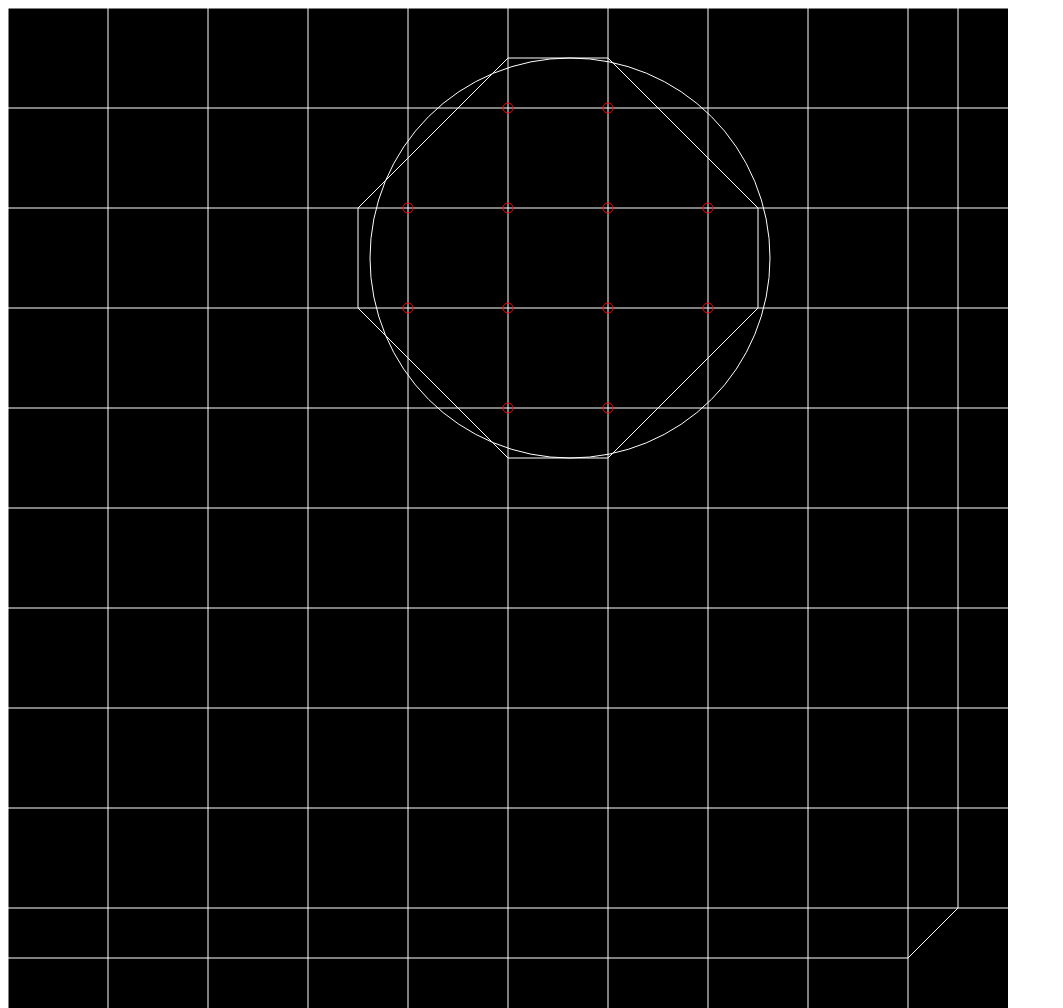
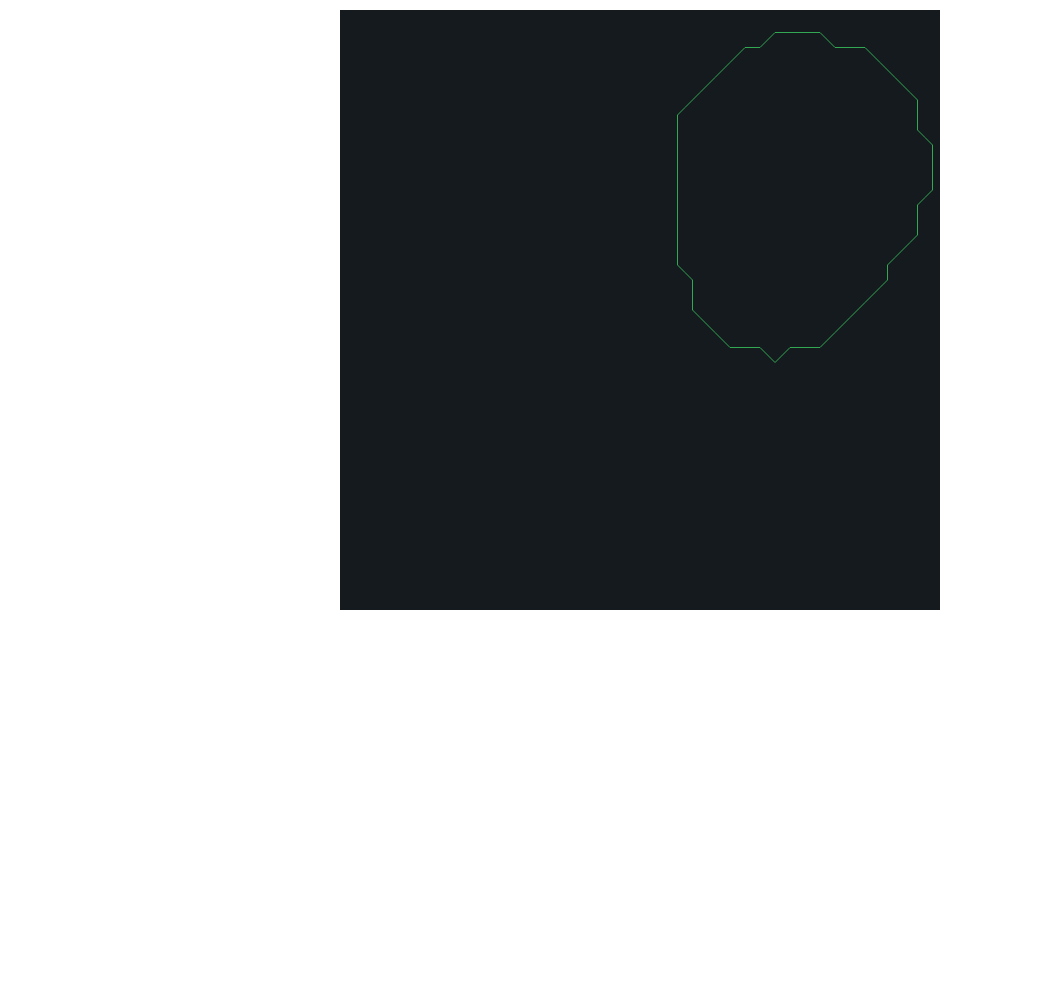
Before and after one commit to mtthwm/marching-squares, a website: page index.html in a window 1280 px wide. Shown: the whole page, without its empty margins (0-1063 px from the left). After the commit the page ends 800 px from the top, so only its background shows below. Drawn offline with Linux system fonts and the light colour scheme.

Commit message:
Lots of refactoring!

```diff
--- a/grid.js
+++ b/grid.js
@@ -39,11 +39,11 @@ const Grid = function (width, height, cellSize)
         return {cornerX, cornerY};
     };
 
-    this.drawLines = (ctx) => {
+    this.drawLines = (ctx, color="#FFFFFF") => {
         const width = this.arr[0].length * this.cellSize;
         const height = this.arr.length * this.cellSize;
 
-        ctx.strokeStyle = "#FFFFFF";
+        ctx.strokeStyle = color;
 
         // Vertical Lines
         for (let y = 0; y < width; y += cellSize)
@@ -64,10 +64,10 @@ const Grid = function (width, height, cellSize)
         }
     };
 
-    this.drawValues = (ctx, offsetX, offsetY) => {
+    this.drawValues = (ctx, offsetX, offsetY, color="#FFFFFF") => {
         this._2DArrayUtil(this.arr, (value, x, y) => {
             ctx.font = '12px serif';
-            ctx.fillStyle = '#ffffff';
+            ctx.fillStyle = color;
             ctx.fillText(value.value, x, y, this.cellSize * 0.75);
         }, offsetX, offsetY);
     };
@@ -79,10 +79,10 @@ const Grid = function (width, height, cellSize)
         }, 0, 0);
     };
 
-    this.drawCoordinates = (ctx) => {
+    this.drawCoordinates = (ctx, color="#FFFFFF") => {
         this._2DArrayUtil(this.arr, (value, x, y) => {
             ctx.font = '12px serif';
-            ctx.fillStyle = '#ffffff';
+            ctx.fillStyle = color;
             ctx.fillText(`(${Math.floor(x / cellSize)},${Math.floor(y / cellSize)})`, x, y, this.cellSize * 0.75);
         }, cellSize * .4, cellSize * .5);
     }
--- a/index.html
+++ b/index.html
@@ -6,11 +6,25 @@
     <meta name="viewport" content="width=device-width, initial-scale=1.0">
     <title>Marching Squares</title>
 
+    <style>
+        body {
+            display: flex;
+            justify-content: center;
+            align-items: center;
+            margin: 0;
+        }
 
+        #main-canvas {
+            margin: 10px;
+        }
+    </style>
 </head>
 <body>
     <canvas id="main-canvas"></canvas>
+
+
     <script src="grid.js"></script>
     <script src="index.js"></script>
+    <script src="tiles.js"></script>
 </body>
 </html>
--- a/index.js
+++ b/index.js
@@ -1,5 +1,12 @@
-const height = 1000;
-const width = 1000;
+const circle_color = "#d92323";
+const blob_color = "#32a852";
+const grid_line_color = "#999999";
+const background_color = "#151a1f";
+const corner_color = "#1f8fff";
+
+const height = 600;
+const width = 600;
+const gridSize = 40;
 const circles = [];
 
 const canvas = document.getElementById("main-canvas");
@@ -11,7 +18,7 @@ const Circle = function (x, y, radius) {
     this.y = y;
 
     this.draw = (ctx) => {
-        ctx.strokeStyle = "#ffffff";
+        ctx.strokeStyle = circle_color;
         ctx.beginPath();
         ctx.arc(this.x, this.y, this.radius, 0, 360);
         ctx.stroke();
@@ -21,39 +28,12 @@ const Circle = function (x, y, radius) {
 canvas.width = width;
 canvas.height = height;
 
-circles.push(new Circle(250, 250, 200));
-const myGrid = new Grid(10, 10, 100);
+circles.push(new Circle(width / 4, width / 4, width / 5));
+circles.push(new Circle(width / 5, width * 0.45, width / 10));
+const myGrid = new Grid(gridSize, gridSize, width / gridSize);
 
 const circleIntersectFunction = (x, y, circle) => {
-    return ((circle.radius*circle.radius) / (Math.pow(x - circle.x, 2) + Math.pow(y - circle.y, 2)));
-};
-
-const draw = () => {
-    ctx.fillStyle = "#000000";
-    ctx.fillRect(0, 0, canvas.width, canvas.height);
-
-    myGrid.drawColors(ctx);
-    myGrid.drawLines(ctx);
-    // myGrid.drawValues(ctx);
-    // myGrid.drawCoordinates(ctx);
-
-    myGrid.forEachCellCoords((element, x, y) => {
-        if (element.value >= 1)
-        {
-            ctx.strokeStyle = "#FF0000";
-            ctx.beginPath();
-            ctx.arc(x, y, 5, 0, 360);
-            ctx.stroke();
-        }
-    });
-
-    myGrid.forEachCell((element, x, y) => {
-        drawTile(ctx, myGrid, x, y)
-    });
-
-    circles.forEach((element) => {
-        element.draw(ctx);
-    });
+    return (circle.radius*circle.radius) / (Math.pow(x - circle.x, 2) + Math.pow(y - circle.y, 2));
 };
 
 const drawLine = (ctx, x1, y1, x2, y2, color="#FFFFFF") => {
@@ -72,7 +52,7 @@ const gridCellToTile = (grid, x, y) => {
         {
             if (j >= grid.width || i >= grid.height)
             {
-                tileValue += "1";
+                tileValue += "0";
             }
             else
             {
@@ -83,76 +63,40 @@ const gridCellToTile = (grid, x, y) => {
     return tileValue;
 };
 
-// Returns coordinates for the midpoint of the top edge of a square or a given size, with a corner at the given coordinates
-const topMid = (cornerX, cornerY, cellSize) => {
-    return [cornerX + cellSize / 2, cornerY];
-};
-// Returns coordinates for the midpoint of the left edge of a square or a given size, with a corner at the given coordinates
-const leftMid = (cornerX, cornerY, cellSize) => {
-    return [cornerX, cornerY + cellSize / 2];
-};
-// Returns coordinates for the midpoint of the right edge of a square or a given size, with a corner at the given coordinates
-const rightMid = (cornerX, cornerY, cellSize) => {
-    return [cornerX + cellSize, cornerY + cellSize / 2];
-};
-// Returns coordinates for the midpoint of the bottom edge of a square or a given size, with a corner at the given coordinates
-const bottomMid = (cornerX, cornerY, cellSize) => {
-    return [cornerX + cellSize / 2, cornerY + cellSize];
-};
+const drawBackground = (ctx) => {
+    ctx.fillStyle = background_color;
+    ctx.fillRect(0, 0, canvas.width, canvas.height);
+}
 
-const tiles = {
-    "0000": (ctx, cornerX, cornerY, cellSize) => {},
-    "1111": (ctx, cornerX, cornerY, cellSize) => {},
-    "0010": (ctx, cornerX, cornerY, cellSize) => {
-        drawLine(ctx, ...leftMid(cornerX, cornerY, cellSize), ...bottomMid(cornerX, cornerY, cellSize));
-    },
-    "0001": (ctx, cornerX, cornerY, cellSize) => {
-        drawLine(ctx, ...bottomMid(cornerX, cornerY, cellSize), ...rightMid(cornerX, cornerY, cellSize));
-    },
-    "0011": (ctx, cornerX, cornerY, cellSize) => {
-        drawLine(ctx, ...leftMid(cornerX, cornerY, cellSize), ...rightMid(cornerX, cornerY, cellSize));
-    },
-    "0100": (ctx, cornerX, cornerY, cellSize) => {
-        drawLine(ctx, ...topMid(cornerX, cornerY, cellSize), ...rightMid(cornerX, cornerY, cellSize));
-    },
-    "0110": (ctx, cornerX, cornerY, cellSize) => {
-        drawLine(ctx, ...leftMid(cornerX, cornerY, cellSize), ...topMid(cornerX, cornerY, cellSize));
-        drawLine(ctx, ...bottomMid(cornerX, cornerY, cellSize), ...rightMid(cornerX, cornerY, cellSize));
-    },
-    "0101": (ctx, cornerX, cornerY, cellSize) => {
-        drawLine(ctx, ...topMid(cornerX, cornerY, cellSize), ...bottomMid(cornerX, cornerY, cellSize));
-    },
-    "0111": (ctx, cornerX, cornerY, cellSize) => {
-        drawLine(ctx, ...leftMid(cornerX, cornerY, cellSize), ...topMid(cornerX, cornerY, cellSize));
-    },
-    "1000": (ctx, cornerX, cornerY, cellSize) => {
-        drawLine(ctx, ...leftMid(cornerX, cornerY, cellSize), ...topMid(cornerX, cornerY, cellSize));
-    },
-    "1010": (ctx, cornerX, cornerY, cellSize) => {
-        drawLine(ctx, ...topMid(cornerX, cornerY, cellSize), ...bottomMid(cornerX, cornerY, cellSize));
-    },
-    "1001": (ctx, cornerX, cornerY, cellSize) => {
-        drawLine(ctx, ...topMid(cornerX, cornerY, cellSize), ...rightMid(cornerX, cornerY, cellSize));
-        drawLine(ctx, ...leftMid(cornerX, cornerY, cellSize), ...bottomMid(cornerX, cornerY, cellSize));
-    },
-    "1011": (ctx, cornerX, cornerY, cellSize) => {
-        drawLine(ctx, ...topMid(cornerX, cornerY, cellSize), ...rightMid(cornerX, cornerY, cellSize));
-    },
-    "1100": (ctx, cornerX, cornerY, cellSize) => {
-        drawLine(ctx, ...leftMid(cornerX, cornerY, cellSize), ...rightMid(cornerX, cornerY, cellSize));
-    },
-    "1110": (ctx, cornerX, cornerY, cellSize) => {
-        drawLine(ctx, ...bottomMid(cornerX, cornerY, cellSize), ...rightMid(cornerX, cornerY, cellSize));
-    },
-    "1101": (ctx, cornerX, cornerY, cellSize) => {
-        drawLine(ctx, ...leftMid(cornerX, cornerY, cellSize), ...bottomMid(cornerX, cornerY, cellSize));
-    },
-};
+const drawCorners = (ctx, grid) => {
+    grid.forEachCellCoords((element, x, y) => {
+        if (element.value >= 1)
+        {
+            ctx.strokeStyle = corner_color;
+            ctx.beginPath();
+            ctx.arc(x, y, 5, 0, 360);
+            ctx.stroke();
+        }
+    });
+}
 
-const drawTile = (ctx, grid, x, y) => {
-    const {cornerX, cornerY} = grid.getCellCorner(x, y);
+const draw = () => {
+    drawBackground(ctx);
 
-    tiles[gridCellToTile(grid, x, y)](ctx, cornerX, cornerY, grid.cellSize);
+    // myGrid.drawColors(ctx);
+    // myGrid.drawLines(ctx, grid_line_color);
+    // myGrid.drawValues(ctx);
+    // myGrid.drawCoordinates(ctx);
+
+    // drawCorners(ctx, myGrid);
+
+    myGrid.forEachCell((element, x, y) => {
+        drawTile(ctx, myGrid, x, y)
+    });
+
+    // circles.forEach((element) => {
+    //     element.draw(ctx);
+    // });
 };
 
 const update = () => {
--- /dev/null
+++ b/tiles.js
@@ -0,0 +1,72 @@
+
+// Returns coordinates for the midpoint of the top edge of a square or a given size, with a corner at the given coordinates
+const topMid = (cornerX, cornerY, cellSize) => {
+    return [cornerX + cellSize / 2, cornerY];
+};
+// Returns coordinates for the midpoint of the left edge of a square or a given size, with a corner at the given coordinates
+const leftMid = (cornerX, cornerY, cellSize) => {
+    return [cornerX, cornerY + cellSize / 2];
+};
+// Returns coordinates for the midpoint of the right edge of a square or a given size, with a corner at the given coordinates
+const rightMid = (cornerX, cornerY, cellSize) => {
+    return [cornerX + cellSize, cornerY + cellSize / 2];
+};
+// Returns coordinates for the midpoint of the bottom edge of a square or a given size, with a corner at the given coordinates
+const bottomMid = (cornerX, cornerY, cellSize) => {
+    return [cornerX + cellSize / 2, cornerY + cellSize];
+};
+
+const tiles = {
+    "0000": (ctx, cornerX, cornerY, cellSize) => {},
+    "1111": (ctx, cornerX, cornerY, cellSize) => {},
+    "0010": (ctx, cornerX, cornerY, cellSize) => {
+        drawLine(ctx, ...leftMid(cornerX, cornerY, cellSize), ...bottomMid(cornerX, cornerY, cellSize), blob_color);
+    },
+    "0001": (ctx, cornerX, cornerY, cellSize) => {
+        drawLine(ctx, ...bottomMid(cornerX, cornerY, cellSize), ...rightMid(cornerX, cornerY, cellSize), blob_color);
+    },
+    "0011": (ctx, cornerX, cornerY, cellSize) => {
+        drawLine(ctx, ...leftMid(cornerX, cornerY, cellSize), ...rightMid(cornerX, cornerY, cellSize), blob_color);
+    },
+    "0100": (ctx, cornerX, cornerY, cellSize) => {
+        drawLine(ctx, ...topMid(cornerX, cornerY, cellSize), ...rightMid(cornerX, cornerY, cellSize), blob_color);
+    },
+    "0110": (ctx, cornerX, cornerY, cellSize) => {
+        drawLine(ctx, ...leftMid(cornerX, cornerY, cellSize), ...topMid(cornerX, cornerY, cellSize), blob_color);
+        drawLine(ctx, ...bottomMid(cornerX, cornerY, cellSize), ...rightMid(cornerX, cornerY, cellSize), blob_color);
+    },
+    "0101": (ctx, cornerX, cornerY, cellSize) => {
+        drawLine(ctx, ...topMid(cornerX, cornerY, cellSize), ...bottomMid(cornerX, cornerY, cellSize), blob_color);
+    },
+    "0111": (ctx, cornerX, cornerY, cellSize) => {
+        drawLine(ctx, ...leftMid(cornerX, cornerY, cellSize), ...topMid(cornerX, cornerY, cellSize), blob_color);
+    },
+    "1000": (ctx, cornerX, cornerY, cellSize) => {
+        drawLine(ctx, ...leftMid(cornerX, cornerY, cellSize), ...topMid(cornerX, cornerY, cellSize), blob_color);
+    },
+    "1010": (ctx, cornerX, cornerY, cellSize) => {
+        drawLine(ctx, ...topMid(cornerX, cornerY, cellSize), ...bottomMid(cornerX, cornerY, cellSize), blob_color);
+    },
+    "1001": (ctx, cornerX, cornerY, cellSize) => {
+        drawLine(ctx, ...topMid(cornerX, cornerY, cellSize), ...rightMid(cornerX, cornerY, cellSize), blob_color);
+        drawLine(ctx, ...leftMid(cornerX, cornerY, cellSize), ...bottomMid(cornerX, cornerY, cellSize), blob_color);
+    },
+    "1011": (ctx, cornerX, cornerY, cellSize) => {
+        drawLine(ctx, ...topMid(cornerX, cornerY, cellSize), ...rightMid(cornerX, cornerY, cellSize), blob_color);
+    },
+    "1100": (ctx, cornerX, cornerY, cellSize) => {
+        drawLine(ctx, ...leftMid(cornerX, cornerY, cellSize), ...rightMid(cornerX, cornerY, cellSize), blob_color);
+    },
+    "1110": (ctx, cornerX, cornerY, cellSize) => {
+        drawLine(ctx, ...bottomMid(cornerX, cornerY, cellSize), ...rightMid(cornerX, cornerY, cellSize), blob_color);
+    },
+    "1101": (ctx, cornerX, cornerY, cellSize) => {
+        drawLine(ctx, ...leftMid(cornerX, cornerY, cellSize), ...bottomMid(cornerX, cornerY, cellSize), blob_color);
+    },
+};
+
+const drawTile = (ctx, grid, x, y) => {
+    const {cornerX, cornerY} = grid.getCellCorner(x, y);
+
+    tiles[gridCellToTile(grid, x, y)](ctx, cornerX, cornerY, grid.cellSize);
+};
```
